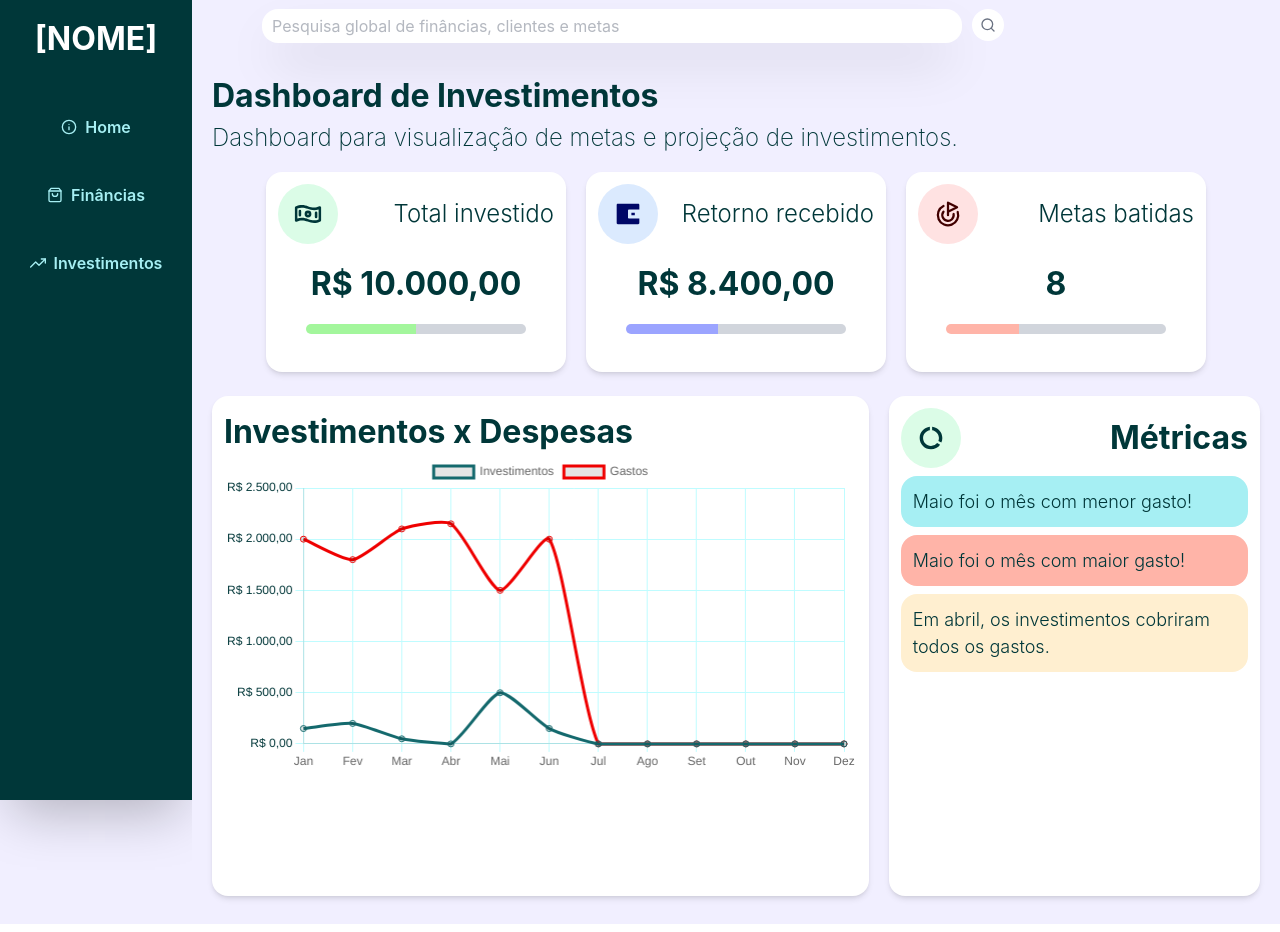
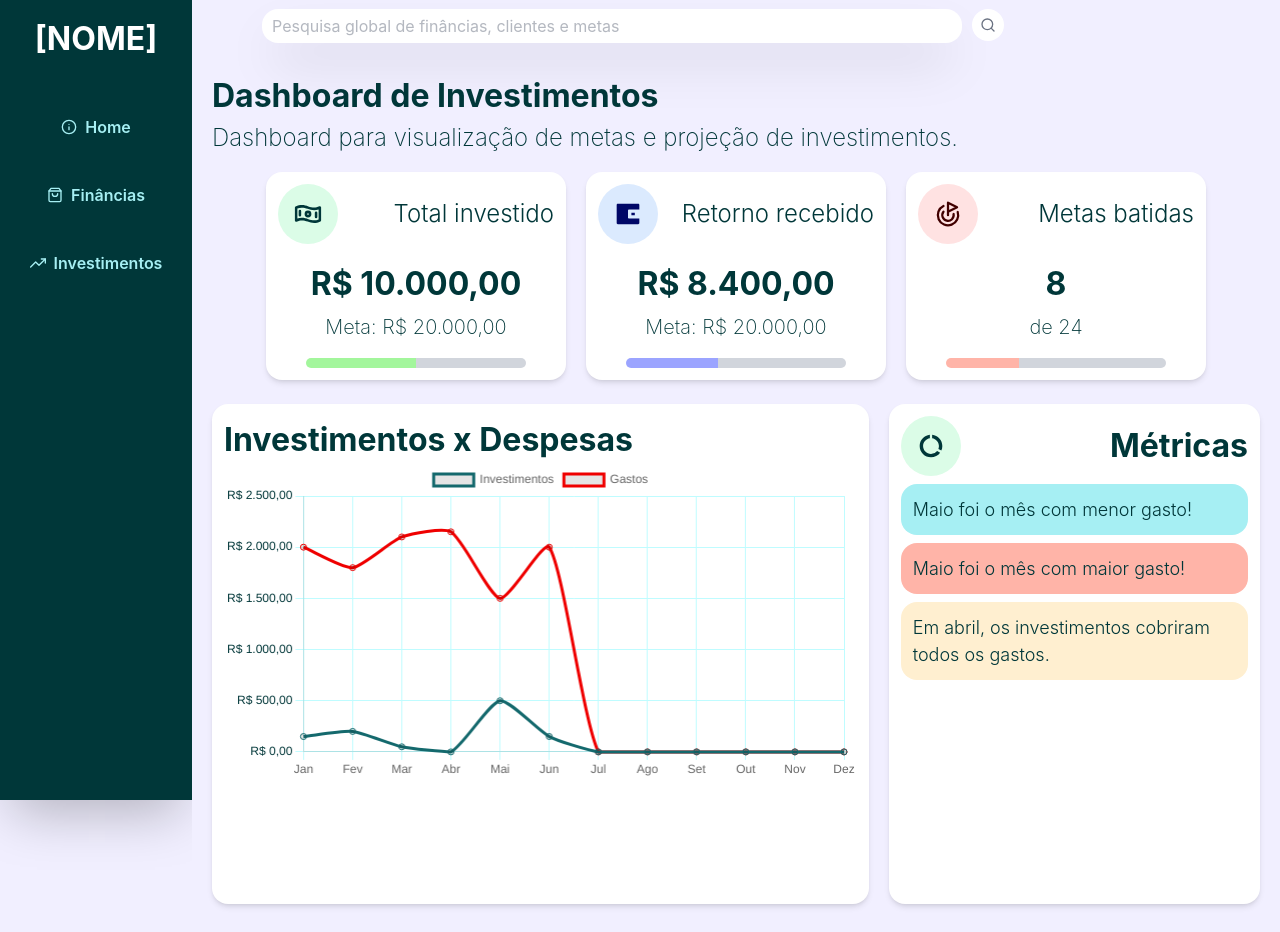
Before and after one commit to oeduardopereira/startup-empreendedorismo, a React app in the folder frontend/: page / in a window 1280 px wide. Built offline with nearby package versions, Linux system fonts and the light colour scheme; the HTML template or start-up script is replaced by a standard one.

Commit message:
fix: enhancing infoCards

```diff
--- a/frontend/src/components/GoalsCard/Goalcard.tsx
+++ b/frontend/src/components/GoalsCard/Goalcard.tsx
@@ -27,6 +27,11 @@ function Goalcard() {
                     {current}
                 </p>
             </div>
+            <div className="flex items-center justify-center mt-1">
+                <p className="font-extralight text-dark-green text-[20px]">
+                    de {goal}
+                </p>
+            </div>
             <div className="flex items-center justify-center mt-4">
                 <div className="w-[80%] h-[10px] rounded-[16px] flex">
                     <div className={`bg-light-red h-full rounded-l-[16px]`} style={{width: `${percentage}%`}}/>
--- a/frontend/src/components/MoneyCard/Moneycard.tsx
+++ b/frontend/src/components/MoneyCard/Moneycard.tsx
@@ -28,6 +28,11 @@ function Moneycard() {
                     {brlFormatter.format(current)}
                 </p>
             </div>
+            <div className="flex items-center justify-center mt-1">
+                <p className="font-extralight text-dark-green text-[20px]">
+                    Meta: {brlFormatter.format(goal)}
+                </p>
+            </div>
             <div className="flex items-center justify-center mt-4">
                 <div className="w-[80%] h-[10px] rounded-[16px] flex">
                     <div className={`bg-sec-light-green h-full rounded-l-[16px]`} style={{width: `${percentage}%`}}/>
--- a/frontend/src/components/YieldCard/Yieldcard.tsx
+++ b/frontend/src/components/YieldCard/Yieldcard.tsx
@@ -27,6 +27,11 @@ function Yieldcard() {
                     {brlFormatter.format(current)}
                 </p>
             </div>
+            <div className="flex items-center justify-center mt-1">
+                <p className="font-extralight text-dark-green text-[20px]">
+                    Meta: {brlFormatter.format(goal)}
+                </p>
+            </div>
             <div className="flex items-center justify-center mt-4">
                 <div className="w-[80%] h-[10px] rounded-[16px] flex">
                     <div className={`bg-light-blue h-full rounded-l-[16px]`} style={{width: `${percentage}%`}}/>
```
